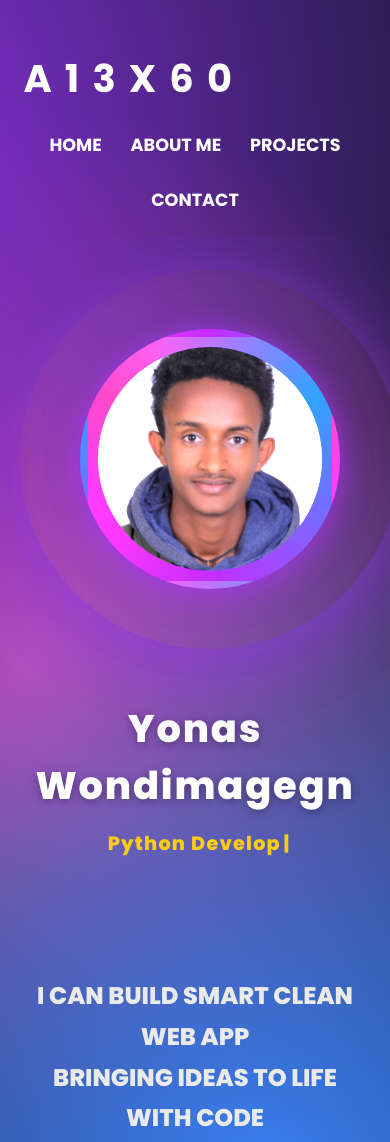
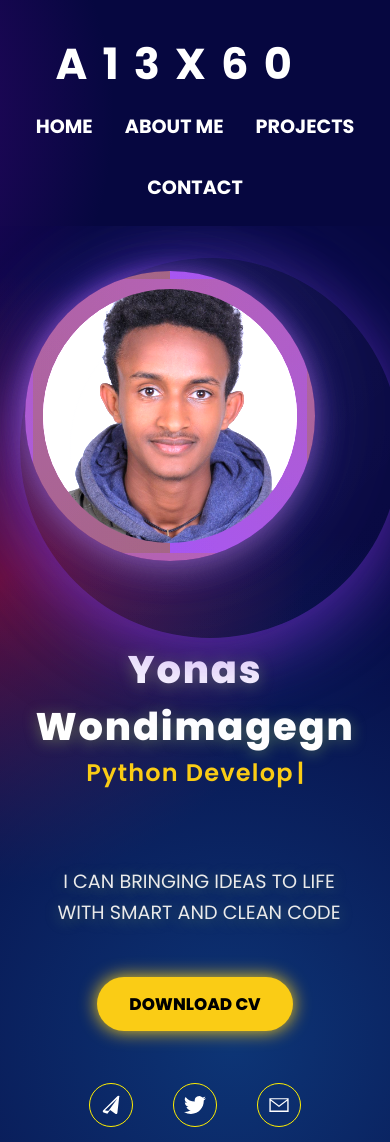
Before and after one commit to Yonas-Wondimagegn/Portfolio, a plain HTML site: page index.html in a window 390 px wide. Shown: the top 1142 px of the page. Drawn offline with Linux system fonts and the light colour scheme.

Commit message:
Update index.html

```diff
--- a/index.html
+++ b/index.html
@@ -3,11 +3,11 @@
 <head>
 <meta charset="UTF-8" />
 <meta name="viewport" content="width=device-width, initial-scale=1, maximum-scale=1, user-scalable=no" />
-<title>A 1 3 X 6 0</title>
+<title>A 1 3 X 6 0 </title>
 <link href="https://fonts.googleapis.com/css2?family=Poppins:wght@400;600;700;800&display=swap" rel="stylesheet" />
 <style>
 :root {
-    --accent: #facc15; /* Ethiopian gold */
+    --accent: #facc15;
     --pos1-x: 20%;
     --pos1-y: 30%;
     --pos2-x: 80%;
@@ -16,10 +16,10 @@
     --pos3-y: 50%;
 
     --bg-gradient:
-      radial-gradient(circle at var(--pos1-x) var(--pos1-y), #9333ea, transparent 40%),
-      radial-gradient(circle at var(--pos2-x) var(--pos2-y), #3b82f6, transparent 40%),
-      radial-gradient(circle at var(--pos3-x) var(--pos3-y), #ec4899, transparent 40%),
-      #0f172a;
+      radial-gradient(circle at var(--pos1-x) var(--pos1-y), #410679, transparent 20%),
+      radial-gradient(circle at var(--pos2-x) var(--pos2-y), #0d3576, transparent 30%),
+      radial-gradient(circle at var(--pos3-x) var(--pos3-y), #6a0e3c, transparent 25%),
+      #060740;
     --text-light: #fff;
     --secondary-text: #cbd5e1;
 }
@@ -34,17 +34,17 @@ html, body {
     font-family: 'Poppins', sans-serif;
     background: var(--bg-gradient);
     background-size: 200% 200%;
-    animation: bgMove 15s ease infinite;
+    animation: bgMove 10s ease infinite;
     color: var(--text-light);
-    overflow: hidden;  /* fixed no scroll by default */
+    overflow: hidden;
     height: 100vh;
 }
 
 /* For mobile */
 @media (max-width: 900px) {
     html, body {
-        overflow: auto;  /* allow scrolling */
-        height: auto;    /* let content determine height */
+        overflow: auto;
+        height: auto;
     }
 }
 
@@ -54,32 +54,33 @@ html, body {
     100% { background-position: 0% 50%; }
 }
 
-/* --- Navigation spacing improvements --- */
+/* --- Navigation spacing--- */
 header {
     display: flex;
     justify-content: space-between;
     align-items: center;
-    padding: 1.5rem 6vw; /* increased vertical padding for breathing room */
-    font-weight: 700;
+    padding: 1.5rem 6vw;
+    font-weight: 1000;
     flex-wrap: wrap;
 }
 header h1 {
     font-family: 'Poppins', sans-serif;
-    font-size: 2.4rem; /* larger */
-    letter-spacing: 2.5px;
+    font-size: 2.7rem;
+    letter-spacing: 3px;
     cursor: default;
     user-select: none;
+    margin-left: -1.5rem;
 }
 nav {
     display: flex;
     flex-wrap: wrap;
-    gap: 3rem; /* more space between nav items */
+    gap: 4rem;
 }
 nav a {
     text-decoration: none;
     color: var(--text-light);
     font-weight: 700;
-    font-size: 1.1rem;
+    font-size: 1.2rem;
     position: relative;
     transition: color 0.3s ease;
     white-space: nowrap;
@@ -113,44 +114,43 @@ nav a:hover::after, nav a:focus::after {
     overflow: hidden;
 }
 .hero-text {
-    max-width: 1000px;
+    max-width: 1500px;
     animation: fadeInLeft 1s ease forwards;
     opacity: 0;
     flex: 1 1 320px;
 }
 .hero-text h1 {
     font-family: 'Poppins', sans-serif;
-    font-size: 4rem;
+    font-size: 3.4rem;
     margin-top: 2rem;
-    font-weight: 800;
-    margin-bottom: 0.3rem;
+    font-weight: 1000;
+    color: var(--text-light);
+    margin-top: -1rem;
+    margin-bottom: 3rem;
     letter-spacing: 1.8px;
-    text-shadow: 0 2px 10px rgba(0,0,0,0.35);
+    text-shadow: 0 2px 15px rgba(190, 241, 91, 0.35);
 }
-.hero-text h2 {
-    font-size: 2.6rem;
-    font-weight: 800;
-    color: var(--accent);
+
+.hero-text p {
+    font-family: 'Poppins', sans-serif;
     margin-top: 1rem;
-    margin-left: 3rem;
-    letter-spacing: 1.2px;
-}
-.hero-text p {
-    margin-top: 1rem;
+    margin-left: 0.5rem;
+    margin-bottom: 5rem;
     color: #eaeaea;
-    line-height: 1.7;
-    margin: 1.5rem 0 2.5rem;
-    font-size: 1.5rem;
-    font-weight: 1000;
+    line-height: 1.6;
+    font-size: 1.6rem;
+    font-weight: 1500;
+    text-shadow: 0 2px 15px rgba(190, 241, 91, 0.35);
+
 }
 .typing {
     color: var(--accent);
-    font-weight: 800;
-    font-size: 3rem;
-    height: 2rem;
-    margin-top: 0.6rem;
-    margin-left: 0.5rem;
-    margin-bottom: 5.5rem;
+    font-weight: 600;
+    font-size: 2.7rem;
+    height: 1rem;
+    margin-top: -1rem;
+    margin-left: 0.1rem;
+    margin-bottom: 5rem;
     letter-spacing: 1.2px;
     min-height: 2.2rem;
 
@@ -159,7 +159,7 @@ nav a:hover::after, nav a:focus::after {
 .buttons {
     display: flex;
     align-items: center;
-    gap: 1.5rem;
+    gap: 2rem;
     flex-wrap: wrap;
 }
 
@@ -168,7 +168,7 @@ nav a:hover::after, nav a:focus::after {
 /* --- Photo enhancement --- */
 .hero-right {
     position: relative;
-    z-index: 3;
+    z-index: 0;
     width: 400px;
     height: 400px;
     display: grid;
@@ -178,7 +178,7 @@ nav a:hover::after, nav a:focus::after {
     position: relative;
     width: 380px;
     height: 380px;
-    border-radius: 50%;
+    border-radius: 75%;
     display: grid;
     place-items: center;
     background: linear-gradient(135deg, rgba(255,255,255,0.05), rgba(255,255,255,0.01));
@@ -192,20 +192,20 @@ nav a:hover::after, nav a:focus::after {
 .profile {
     width: 320px;
     height: 320px;
-    border-radius: 50%;
+    border-radius: 100%;
     overflow: hidden;
     display: block;
     object-fit: cover;
     border: 8px solid transparent;
     padding: 10px;
-    background: conic-gradient(from 180deg at 50% 50%, #9333ea, #ec4899, #3b82f6, #9333ea);
-    box-shadow: 0 8px 32px rgba(147,51,234,0.35), 0 0 100px rgba(99,102,241,0.18);
+    background: conic-gradient(from 180deg at 50% 50%, #81596d, #8b578b, #824fb1);
+    box-shadow: 0 8px 32px rgba(133, 133, 133, 0.35), 0 0 100px rgba(99,102,241,0.18);
     filter: brightness(1.2) contrast(1.15) saturate(1.15) drop-shadow(0 0 10px #9333ea88);
     transition: filter .3s ease, transform .3s ease;
 }
 .profile:hover {
     transform: scale(1.07);
-    filter: brightness(1.3) contrast(1.25) saturate(1.3) drop-shadow(0 0 18px #ec489988);
+    filter: brightness(1) contrast(1.1) saturate(1.3) drop-shadow(0 0 18px #9a869088);
 }
 
 /* neon ring */
@@ -222,8 +222,8 @@ nav a:hover::after, nav a:focus::after {
     color: #000;
     padding: 1.1rem 2.6rem;
     border-radius: 36px;
-    font-weight: 800;
-    font-size: 1.2rem;
+    font-weight: 1000;
+    font-size: 1.3rem;
     text-decoration: none;
     transition: transform 0.3s ease, box-shadow 0.3s ease;
     user-select: none;
@@ -232,7 +232,7 @@ nav a:hover::after, nav a:focus::after {
 }
 .download-btn:hover {
     transform: scale(1.1);
-    box-shadow: 0 0 28px var(--accent);
+    box-shadow: 0 0 90px var(--accent);
 }
 .social-icons a {
     display: inline-flex;
@@ -241,7 +241,7 @@ nav a:hover::after, nav a:focus::after {
     width: 52px;
     height: 52px;
     background: transparent;
-    border: 2px solid #fff;
+    border: 0.2px solid #ffee00;
     border-radius: 50%;
     color: #fff;
     transition: background 0.3s ease, color 0.3s ease, transform 0.3s ease;
@@ -254,13 +254,13 @@ nav a:hover::after, nav a:focus::after {
 .social-icons a:hover {
     background: var(--accent);
     color: #000;
-    transform: scale(1.15);
+    transform: scale(0.9);
 }
 
 /* Animations */
 @keyframes glow {
     from { box-shadow: 0 0 30px rgba(147, 51, 234, 0.8); }
-    to { box-shadow: 0 0 60px rgba(236, 72, 153, 1); }
+    to { box-shadow: 0 0 60px rgb(118, 2, 60); }
 }
 @keyframes fadeInLeft {
     from { transform: translateX(-60px); opacity: 0; }
@@ -287,11 +287,12 @@ nav a:hover::after, nav a:focus::after {
     .hero-text {
         display: flex;
         flex-direction: column;
-        justify-content: center;  /* vertical center inside hero-text */
+        justify-content: center;
         height: 100%;
     }
     .hero-text h1 {
-        font-size: 3rem;
+      margin-top: -rem;
+        font-size: 2.5rem;
     }
     .hero-text h2 {
         font-size: 2rem;
@@ -315,16 +316,37 @@ nav a:hover::after, nav a:focus::after {
 }
 
 @media (max-width: 480px) {
+
+  header h1 {
+margin-left: 2rem;
+margin-top: 0.5rem;
+margin-bottom: 2rem;
+}
+  nav {
+    margin-top: -1rem;
+    display: flex;
+    flex-wrap: wrap;
+    gap: 2rem;
+}
+
+  .hero-text p {
+    margin-top: -.2rem;
+    font-size: larger;
+  }
     .hero-text h1 {
+      margin-bottom: 1rem;
         font-size: 2.4rem;
+        margin-top: -1rem;
     }
     .hero-text h2 {
         font-size: 1.6rem;
     }
     .typing {
-        font-size: 1.2rem;
+        font-size: 1.5rem;
     }
     .download-btn {
+      margin-top: -2rem;
+      margin-bottom: 2rem;
         padding: 0.9rem 2rem;
         font-size: 1.05rem;
     }
@@ -336,9 +358,15 @@ nav a:hover::after, nav a:focus::after {
         width: 22px;
         height: 22px;
     }
+        .profile {
+        width: 290px;
+        height: 290px;
+        margin-top: -4rem;
+        margin-right: 5rem;;
+    }
 }
 
-/* Hide scrollbars but allow scroll */
+/* Hide scrollbars */
 body::-webkit-scrollbar {
     width: 0;
     background: transparent;
@@ -399,7 +427,7 @@ body {
   <div class="hero-text">
     <h1>Yonas Wondimagegn</h1>
     <div class="typing" id="typing"></div>
-    <p>I CAN BUILD SMART CLEAN WEB APP<br>BRINGING IDEAS TO LIFE WITH CODE</p>
+    <p>I CAN BRINGING IDEAS TO LIFE <br> WITH SMART AND CLEAN CODE  </p>
     <div class="buttons">
       <a class="download-btn" href="#" download>DOWNLOAD CV</a>
       <div class="social-icons">
@@ -445,11 +473,11 @@ body {
 
 <script>
 // Typing effect
-const phrases = ['Python Developer', 'Full stack Dev', 'Video Editor', 'Problem Solver'];
+const phrases = ['Python Developer', 'Full stack Developer', 'Graphics Designer', 'Video Editor'];
 let currentPhraseIndex = 0;
 let letterIndex = 0;
 const typingSpeed = 120;
-const erasingSpeed = 60;
+const erasingSpeed = 50;
 const typingElement = document.getElementById('typing');
 
 function type() {
@@ -475,7 +503,7 @@ document.addEventListener('DOMContentLoaded', () => {
   setTimeout(type, 1000);
 });
 
-// Mouse-based color movement for background gradients
+// background gradients mouse movement color
 document.addEventListener('mousemove', e => {
   const xPercent = (e.clientX / window.innerWidth) * 100;
   const yPercent = (e.clientY / window.innerHeight) * 100;
```
